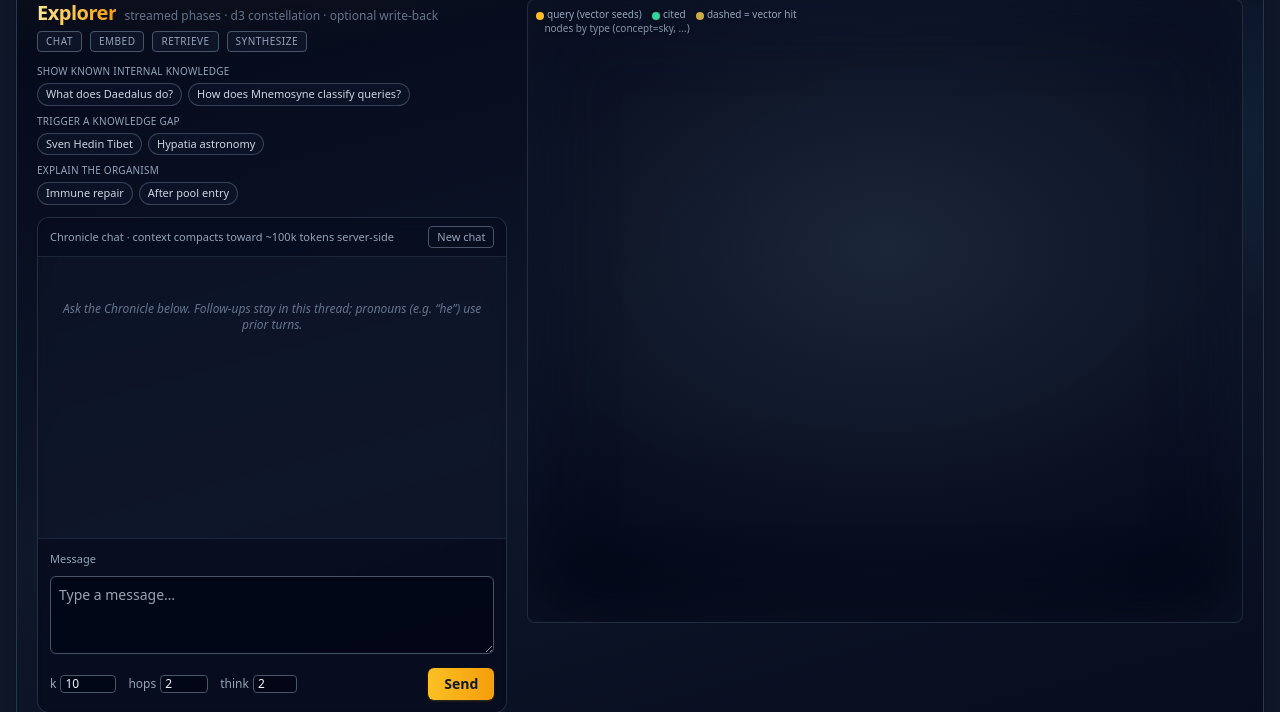
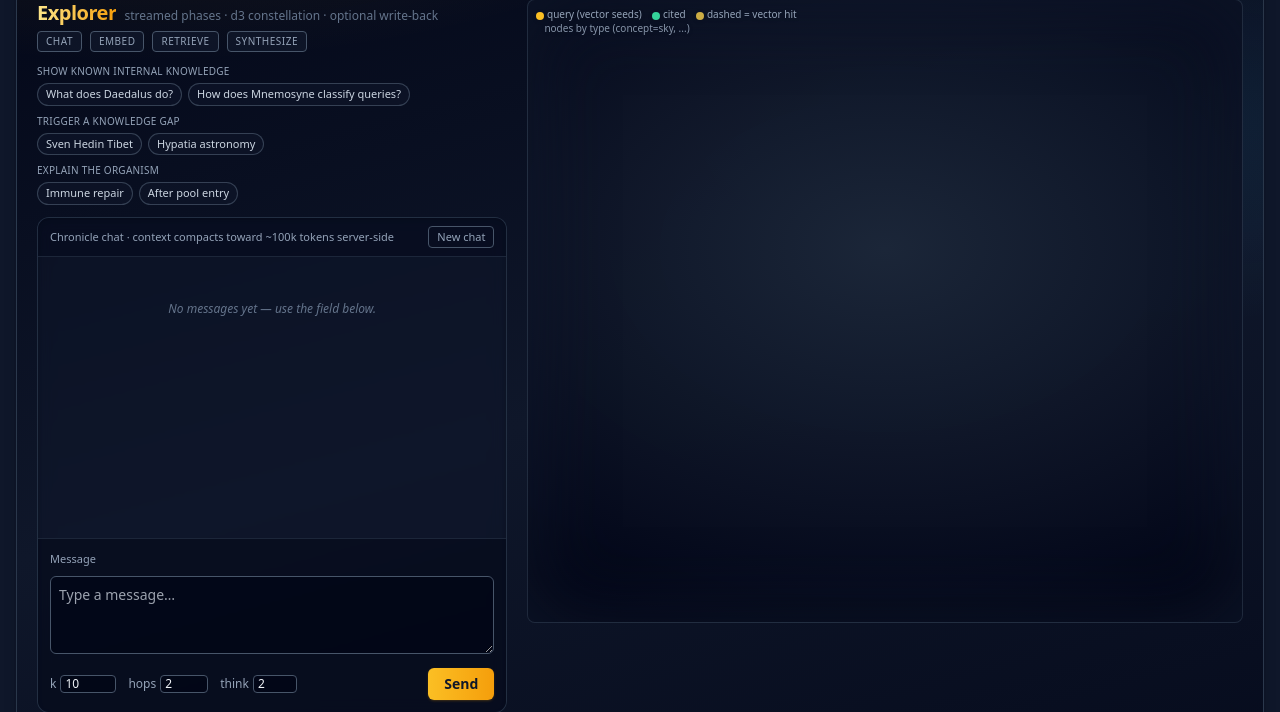
Before and after one commit to theogony-project/theogony, a Python web app: template src/theogony/cockpit/templates/explorer.html in a window 1280 px wide. Shown: the part 169-881 px from the top of the page. Run offline with Jinja, Linux system fonts and the light colour scheme; the template is opened without the code that fills it: most values are stand-ins (such as "Sample title", 1, 10 or a date in 2020); some libraries are stand-ins or nearby versions.

Commit message:
chore(cockpit): shorten Explorer empty-thread copy
Remove preachy pronoun hint; empty state matches header tone.

Made-with: Cursor

```diff
--- a/src/theogony/cockpit/templates/explorer.html
+++ b/src/theogony/cockpit/templates/explorer.html
@@ -126,7 +126,7 @@
       <div id="explorer-chat-thread"
         class="flex-1 min-h-0 overflow-y-auto p-3 flex flex-col gap-3 text-sm">
         <div id="explorer-chat-empty" class="text-slate-500 text-xs italic text-center py-8 px-2">
-          Ask the Chronicle below. Follow-ups stay in this thread; pronouns (e.g. “he”) use prior turns.
+          No messages yet — use the field below.
         </div>
       </div>
       <form id="explorer-form" class="shrink-0 border-t border-slate-700/50 bg-slate-950/50 p-3 space-y-2">
```
